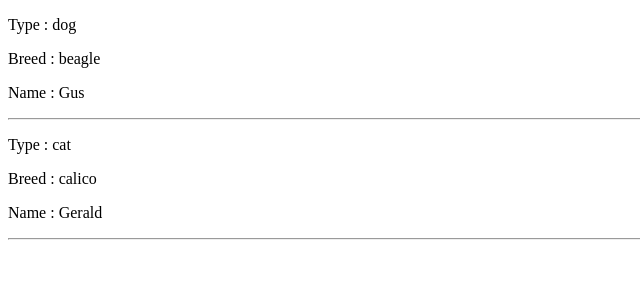
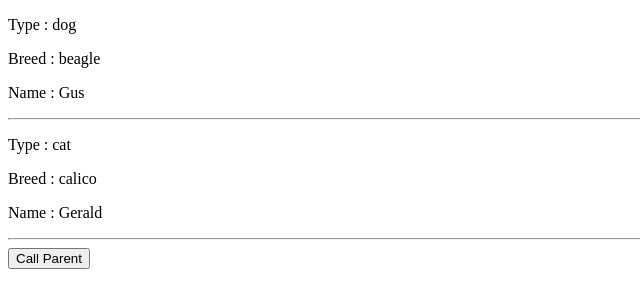
Before and after one commit to ashish-542/react_basics, a React (Vite) app: page / in a window 1280 px wide. Shown: the top 308 px of the page, without its empty margins (0-640 px from the left). Built offline with nearby package versions, Linux system fonts and the light colour scheme.

Commit message:
passing function as props-comm from child to parent

```diff
--- a/src/components/child/child.component.jsx
+++ b/src/components/child/child.component.jsx
@@ -1,6 +1,10 @@
 export default function Child(prop) {
   console.log("🚀 ~ Child ~ prop:", prop);
   let pets = prop.pets;
+  function handleOnClick(res){
+    console.log("🚀 ~ handleOnClick ~ res:", res)
+    prop.parentFunction("Message From Child")
+  }
   return (
     <>
       {pets.map((pet) => {
@@ -14,6 +18,9 @@ export default function Child(prop) {
           </div>
         );
       })}
+      <button onClick={handleOnClick}>
+        Call Parent
+      </button>
     </>
   );
 }
--- a/src/components/parent/parent.component.jsx
+++ b/src/components/parent/parent.component.jsx
@@ -14,9 +14,12 @@ export default function Parent() {
       name: "Gerald",
     },
   ];
+  function parentFunction(message){
+    alert(message);
+  }
   return (
     <>
-      <Child pets={pets}></Child>
+      <Child pets={pets} parentFunction={parentFunction}></Child>
     </>
   );
 }
```
